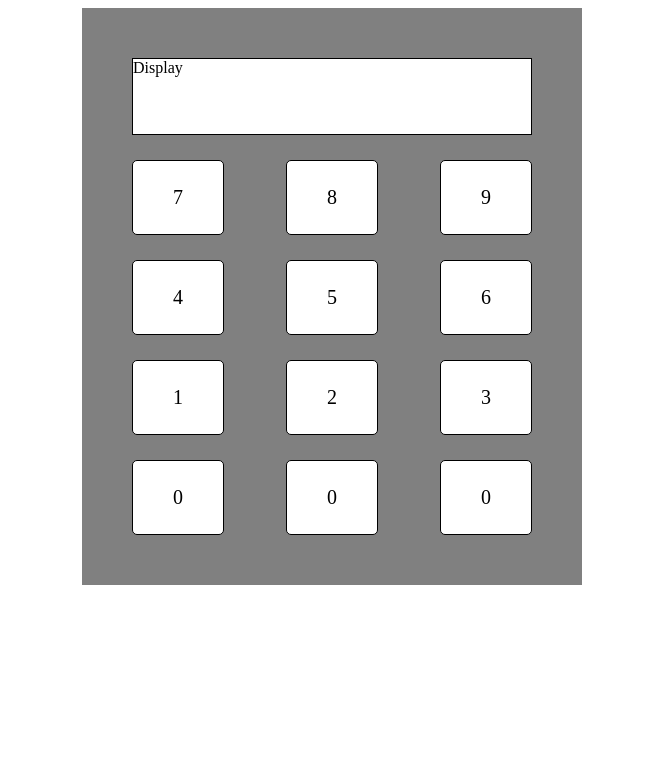
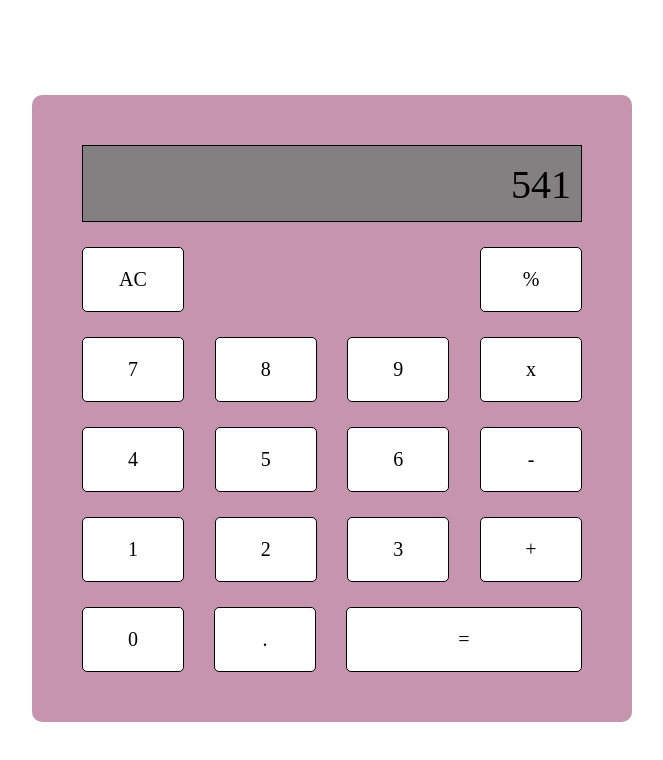
Before and after one commit to JAlblas/odin-calculator, a plain HTML site: page index.html in a window 1280 px wide. Shown: the whole page, without its empty margins (308-971 px from the left). Drawn offline with Linux system fonts and the light colour scheme.

Commit message:
Adds improved design

```diff
--- a/index.html
+++ b/index.html
@@ -13,31 +13,41 @@
     <div id="calculator">
         <div id="digits">
             <div class="digit-row">
-                <div id="display">Display</div>
+                <div id="display">
+                    <p>541</p>
+                </div>
+            </div>
+            <div class="digit-row">
+                <div class="button">AC</div>
+
+                <div class="button">%</div>
             </div>
             <div class="digit-row">
                 <div class="button">7</div>
                 <div class="button">8</div>
                 <div class="button">9</div>
+                <div class="button">x</div>
             </div>
             <div class="digit-row">
                 <div class="button">4</div>
                 <div class="button">5</div>
                 <div class="button">6</div>
+                <div class="button">-</div>
             </div>
             <div class="digit-row">
                 <div class="button">1</div>
                 <div class="button">2</div>
                 <div class="button">3</div>
+                <div class="button">+</div>
             </div>
             <div class="digit-row">
-                <div class="button">0</div>
-                <div class="button">0</div>
-                <div class="button">0
-                </div>
+                <div class="button" id="zero">0</div>
+                <div class="button">.</div>
+                <div class="button" id="equal">=</div>
             </div>
+        </div>
 
-        </div>
+    </div>
     </div>
 </body>
 
--- a/style.css
+++ b/style.css
@@ -1,17 +1,35 @@
-body {}
+html {
+    height: 100%;
+}
+
+body {
+    display: flex;
+    justify-content: center;
+    align-items: center;
+    height: 100%;
+}
 
 #calculator {
-    width: 400px;
-    margin: 0 auto;
+    width: 500px;
     padding: 50px;
     background-color: grey;
+    border-radius: 10px;
+    background-color: #C794AF;
 }
 
 #display {
-    background-color: #FFF;
+    background-color: #828081;
     flex-grow: 1;
     height: 75px;
     border: 1px solid #000;
+    text-align: right;
+}
+
+#display p {
+    padding-right: 10px;
+    font-size: 40px;
+    margin: 15px 0 0 0px;
+    ;
 }
 
 #digits {
@@ -23,13 +41,23 @@ body {}
 .digit-row {
     display: flex;
     justify-content: space-between;
-    gap: 50px;
+    gap: 30px;
 }
 
 .button {
-    padding: 25px 40px;
+    padding: 20px;
     border: 1px solid black;
     border-radius: 5px;
     background-color: #FFF;
     font-size: 20px;
+    flex-basis: 60px;
+    text-align: center;
 }
+
+.button:hover {
+    background-color: #bdb6b6;
+}
+
+#equal {
+    flex-grow: 1.5;
+}
```
